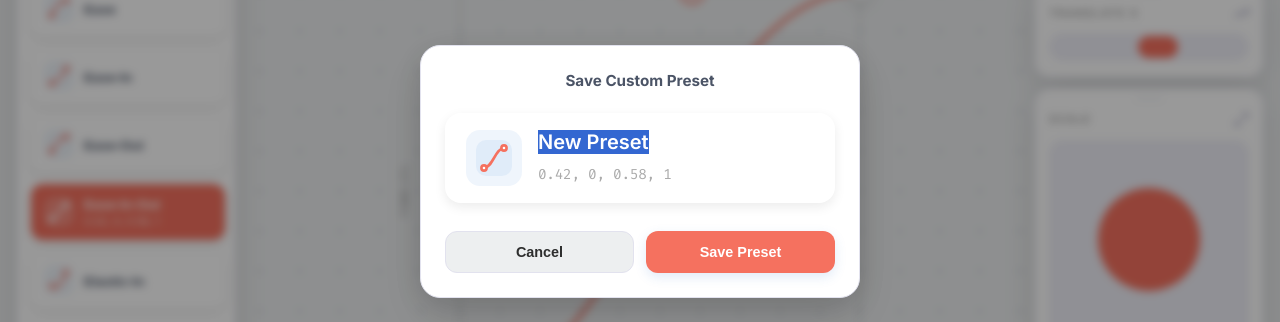
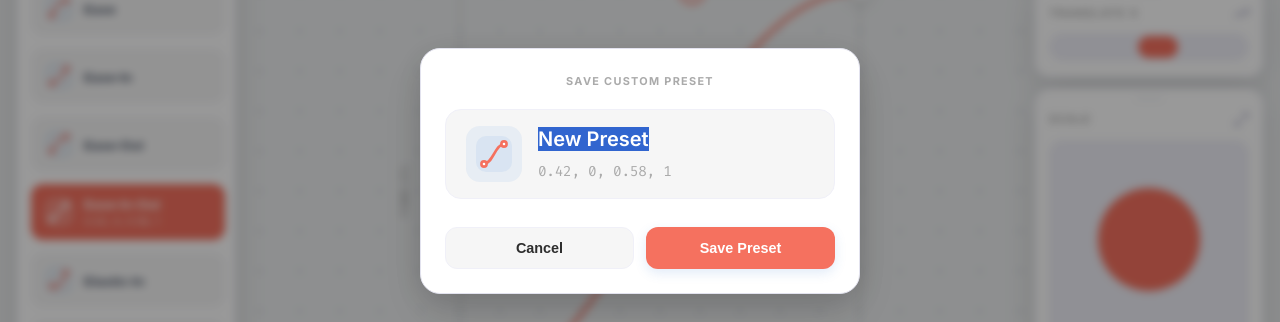
Before and after one commit to TughlokS/BezierMotion, a React (Vite) app: page / in a window 1280 px wide. Both pictures are taken after a click on the button "Save Custom". Shown: the part 229-551 px from the top of the page. Built offline with nearby package versions, Linux system fonts and the light colour scheme.

Commit message:
fix: improve preset panel UI, dark mode shadows, and save modal consistency

```diff
--- a/src/components/ui/SaveModal.css
+++ b/src/components/ui/SaveModal.css
@@ -35,25 +35,32 @@
 }
 
 .save-modal__heading {
-  font-size: 0.95rem;
+  font-size: 0.68rem;
   font-weight: 700;
-  color: var(--color-text-main);
+  letter-spacing: 0.12em;
+  text-transform: uppercase;
+  color: var(--color-text-muted);
   margin: 0;
   text-align: center;
 }
 
-/* Simulated 'Giant Preset' appearance */
+/* Simulated 'Giant Preset' appearance — mirrors .preset-item */
 .save-modal__preview {
   display: flex;
   flex-direction: row;
   align-items: center;
   gap: 16px;
   padding: 16px 20px;
-  background: transparent;
+  background: rgba(0, 0, 0, 0.035);
   color: var(--color-text-main);
   border-radius: 16px;
-  border: 1px solid transparent;
-  box-shadow: var(--shadow-md);
+  border: 1px solid var(--color-border-light);
+  transition: border-color 0.2s ease;
+}
+
+[data-theme="dark"] .save-modal__preview {
+  background: rgba(255, 255, 255, 0.04);
+  border-color: var(--color-border-main);
 }
 
 .save-modal__icon-wrap {
@@ -133,14 +140,23 @@
 }
 
 .save-modal__btn--cancel {
-  background: var(--color-bg-subtle);
+  background: rgba(0, 0, 0, 0.035);
   color: var(--color-text-body);
+  border-color: var(--color-border-light);
+}
+
+[data-theme="dark"] .save-modal__btn--cancel {
+  background: rgba(255, 255, 255, 0.04);
   border-color: var(--color-border-main);
 }
 
 .save-modal__btn--cancel:hover {
-  background: var(--color-border-light);
+  background: rgba(0, 0, 0, 0.06);
   color: var(--color-text-main);
+}
+
+[data-theme="dark"] .save-modal__btn--cancel:hover {
+  background: rgba(255, 255, 255, 0.07);
 }
 
 .save-modal__btn--save {
--- a/src/styles/base/_variables.css
+++ b/src/styles/base/_variables.css
@@ -73,12 +73,12 @@
   --color-border-light: #2b2e33; /* Internal separators */
   --color-border-dark:  #3b4252; /* Curve value separators / dot grid */
 
-  /* Shadows - Dark mode shadows need to be much darker/less transparent to show up on dark backgrounds */
-  --shadow-sm:      0 2px 8px rgba(0, 0, 0, 0.4);
-  --shadow-md:      0 4px 12px rgba(0, 0, 0, 0.5);
-  --shadow-lg:      0 8px 32px rgba(0, 0, 0, 0.6);
+  /* Shadows – dark mode: borders carry the separation, shadows just hint at elevation */
+  --shadow-sm:      0 1px 4px rgba(0, 0, 0, 0.25);
+  --shadow-md:      0 2px 8px rgba(0, 0, 0, 0.3);
+  --shadow-lg:      0 4px 16px rgba(0, 0, 0, 0.35);
 
-  --shadow-brand-sm: 0 4px 12px rgba(245, 113, 95, 0.15);
-  --shadow-brand-md: 0 6px 16px rgba(245, 113, 95, 0.25);
-  --shadow-brand-lg: 0 10px 36px rgba(245, 113, 95, 0.4);
+  --shadow-brand-sm: 0 4px 12px rgba(245, 113, 95, 0.12);
+  --shadow-brand-md: 0 6px 16px rgba(245, 113, 95, 0.2);
+  --shadow-brand-lg: 0 10px 36px rgba(245, 113, 95, 0.3);
 }
--- a/src/styles/components/_playground.css
+++ b/src/styles/components/_playground.css
@@ -393,15 +393,24 @@ body.is-dragging-handle * {
   border-radius: 12px;
   text-align: left;
 
-  background: transparent;
+  background: rgba(0, 0, 0, 0.035);
   color: var(--color-text-main);
-  border: 1px solid transparent;
-  box-shadow: var(--shadow-md);
-  transition: border-color 0.2s ease, color 0.2s ease;
+  border: 1px solid var(--color-border-light);
+  transition: border-color 0.2s ease, color 0.2s ease, background 0.2s ease;
+}
+
+[data-theme="dark"] .preset-item {
+  background: rgba(255, 255, 255, 0.04);
+  border-color: var(--color-border-main);
 }
 
 .preset-item:hover:not(.preset-item--active) {
   border-color: var(--color-brand-base);
+  background: rgba(0, 0, 0, 0.06);
+}
+
+[data-theme="dark"] .preset-item:hover:not(.preset-item--active) {
+  background: rgba(255, 255, 255, 0.07);
 }
 
 .preset-item--active {
```
